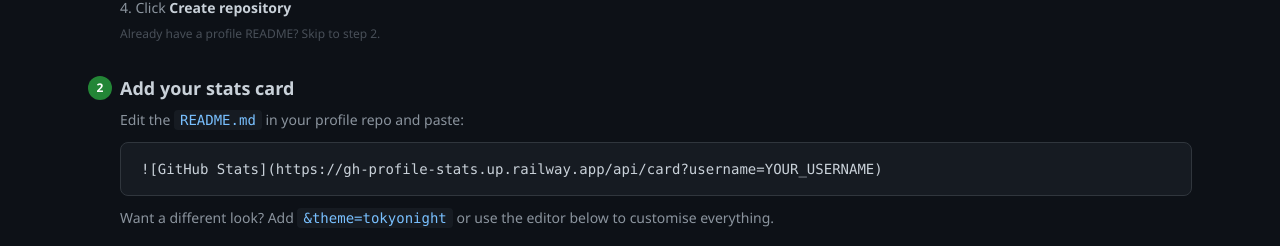
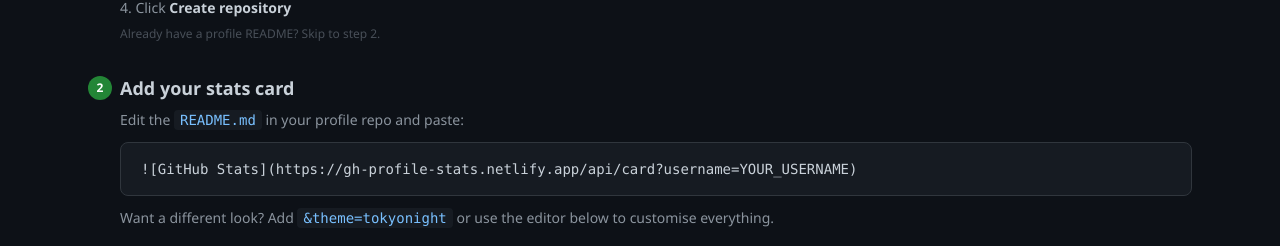
Before and after one commit to SoufianoDev/gh-profile-stats, a Next.js app: page / in a window 1280 px wide. Shown: the part 1056-1302 px from the top of the page. Built offline with nearby package versions, Linux system fonts and the light colour scheme.

Commit message:
replace all Railway domain references with Netlify domain

```diff
--- a/src/app/layout.tsx
+++ b/src/app/layout.tsx
@@ -3,7 +3,7 @@
 import "./globals.css";
 
 export const metadata: Metadata = {
-  metadataBase: new URL("https://gh-profile-stats.up.railway.app"),
+  metadataBase: new URL("https://gh-profile-stats.netlify.app"),
   title: {
     default:
       "GitHub Profile Stats — Beautiful Stats Cards for Your README",
@@ -36,7 +36,7 @@
       "GitHub Profile Stats — Beautiful Stats Cards for Your README",
     description:
       "Generate beautiful, dynamically generated GitHub stats cards for your profile README. 13 stats, 18 themes, fully customizable SVG cards — just paste one line. No tokens, no setup, no deployment needed. Free and open source.",
-    url: "https://gh-profile-stats.up.railway.app",
+    url: "https://gh-profile-stats.netlify.app",
     siteName: "GitHub Profile Stats",
     type: "website",
     locale: "en_US",
@@ -59,7 +59,7 @@
     creator: "@SoufianoDev",
   },
   alternates: {
-    canonical: "https://gh-profile-stats.up.railway.app",
+    canonical: "https://gh-profile-stats.netlify.app",
   },
   robots: {
     index: true,
@@ -80,7 +80,7 @@
   name: "GitHub Profile Stats",
   description:
     "Generate beautiful, dynamically generated GitHub stats cards for your profile README. 13 stats, 18 themes, fully customizable SVG cards — just paste one line. No tokens, no setup, no deployment needed. Free and open source.",
-  url: "https://gh-profile-stats.up.railway.app",
+  url: "https://gh-profile-stats.netlify.app",
   applicationCategory: "DeveloperApplication",
   operatingSystem: "All",
   offers: {
--- a/src/app/opengraph-image.tsx
+++ b/src/app/opengraph-image.tsx
@@ -60,7 +60,7 @@
             marginTop: "32px",
           }}
         >
-          gh-profile-stats.up.railway.app
+          gh-profile-stats.netlify.app
         </div>
       </div>
     ),
--- a/src/app/page.tsx
+++ b/src/app/page.tsx
@@ -212,7 +212,7 @@
               Edit the <code className="rounded bg-[#161b22] px-1.5 py-0.5 text-[#79c0ff]">README.md</code> in your profile repo and paste:
             </p>
             <pre className="mt-3 ml-8 overflow-x-auto rounded-lg border border-[#30363d] bg-[#161b22] px-5 py-4 text-sm text-[#c9d1d9]">
-              {`![GitHub Stats](https://gh-profile-stats.up.railway.app/api/card?username=YOUR_USERNAME)`}
+              {`![GitHub Stats](https://gh-profile-stats.netlify.app/api/card?username=YOUR_USERNAME)`}
             </pre>
             <p className="mt-3 ml-8 text-sm text-[#8b949e]">
               Want a different look? Add{" "}
--- a/src/app/robots.ts
+++ b/src/app/robots.ts
@@ -9,6 +9,6 @@
         disallow: ["/api/card", "/api/badge", "/api/visits"],
       },
     ],
-    sitemap: "https://gh-profile-stats.up.railway.app/sitemap.xml",
+    sitemap: "https://gh-profile-stats.netlify.app/sitemap.xml",
   };
 }
--- a/src/app/sitemap.ts
+++ b/src/app/sitemap.ts
@@ -3,13 +3,13 @@
 export default function sitemap(): MetadataRoute.Sitemap {
   return [
     {
-      url: "https://gh-profile-stats.up.railway.app",
+      url: "https://gh-profile-stats.netlify.app",
       lastModified: new Date(),
       changeFrequency: "weekly",
       priority: 1,
     },
     {
-      url: "https://gh-profile-stats.up.railway.app/api/card",
+      url: "https://gh-profile-stats.netlify.app/api/card",
       lastModified: new Date(),
       changeFrequency: "daily",
       priority: 0.8,
--- a/src/components/CardPreview.tsx
+++ b/src/components/CardPreview.tsx
@@ -130,7 +130,7 @@
   const [htmlCode, setHtmlCode] = useState("");
   const [loading, setLoading] = useState(false);
   const [copiedField, setCopiedField] = useState<string | null>(null);
-  const [origin, setOrigin] = useState("https://gh-profile-stats.up.railway.app");
+  const [origin, setOrigin] = useState("https://gh-profile-stats.netlify.app");
 
   useEffect(() => {
     if (typeof window !== "undefined") {
--- a/src/components/VisualBuilder.tsx
+++ b/src/components/VisualBuilder.tsx
@@ -176,7 +176,7 @@
   const [cardImgUrl, setCardImgUrl] = useState("");
   const [langsImgUrl, setLangsImgUrl] = useState("");
   const [cardLoading, setCardLoading] = useState(false);
-  const [origin, setOrigin] = useState("https://gh-profile-stats.up.railway.app");
+  const [origin, setOrigin] = useState("https://gh-profile-stats.netlify.app");
 
   // Drag state
   const [dragIndex, setDragIndex] = useState<number | null>(null);
@@ -592,7 +592,7 @@
                   setImportInput(e.target.value);
                   setImportStatus(null);
                 }}
-                placeholder={`[![GitHub Stats](https://gh-profile-stats.up.railway.app/api/card?username=SoufianoDev&theme=tokyonight)](https://github.com/...)`}
+                placeholder={`[![GitHub Stats](https://gh-profile-stats.netlify.app/api/card?username=SoufianoDev&theme=tokyonight)](https://github.com/...)`}
                 rows={3}
                 className="w-full rounded-lg border border-[#30363d] bg-[#161b22] px-4 py-2.5 text-xs text-[#c9d1d9] placeholder-[#484f58] font-mono resize-none focus:border-[#58a6ff] focus:outline-none focus:ring-1 focus:ring-[#58a6ff]/40 transition-all duration-200"
               />
```
Also changed, not shown: 1 other file (tests, documents, lock files or other folders).
